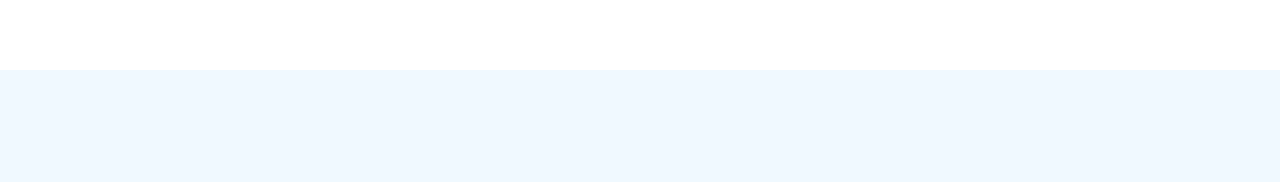
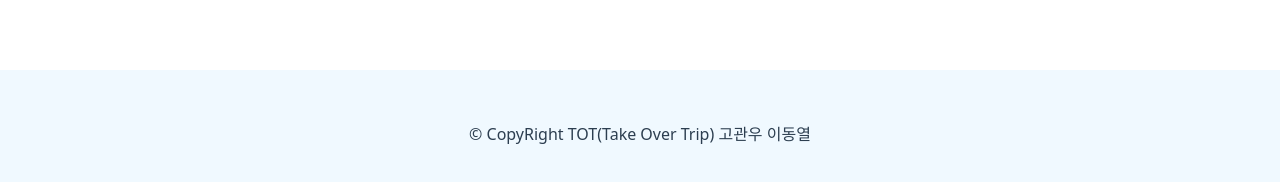
Before and after one commit to TOT-Take-Over-Trip/FrontEnd, a Vue app in the folder enjoytrip_team05/: page / in a window 1280 px wide. Shown: the part 956-1138 px from the top of the page. Built offline with nearby package versions, Linux system fonts and the light colour scheme; no server answers; what vue3-kakao-maps, vue3-quill would draw is missing.

Commit message:
feat: footer 내용 추가

```diff
--- a/enjoytrip_team05/src/views/TheFooterNavbar.vue
+++ b/enjoytrip_team05/src/views/TheFooterNavbar.vue
@@ -3,11 +3,16 @@
 </script>
 
 <template>
-  <div class="bg-sky-50 h-32">
-
+  <div class="bg-sky-50 h-32 flex justify-center items-center ">
+    <p class="text-color">© CopyRight</p>
+    <p class="text-color">&nbsp;TOT(Take Over Trip)</p>
+    <a href="https://github.com/KwanwooKo" class="text-color">&nbsp;고관우</a>
+    <a href="https://github.com/DDongYul" class="text-color">&nbsp;이동열</a>
   </div>
 </template>
 
 <style scoped>
-
+.text-color {
+  color: #2c3e50; /* 짙은 파란색 */
+}
 </style>
```
